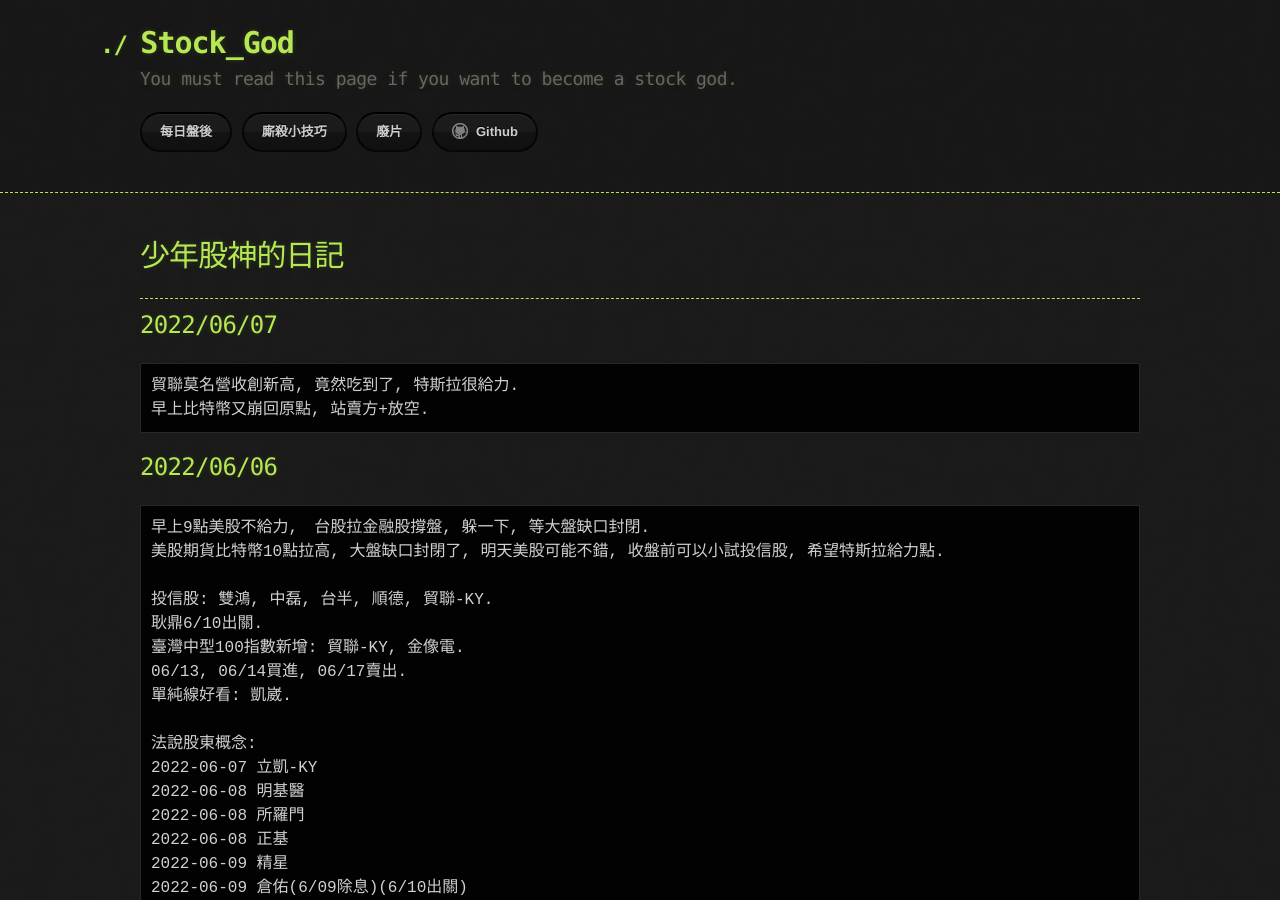
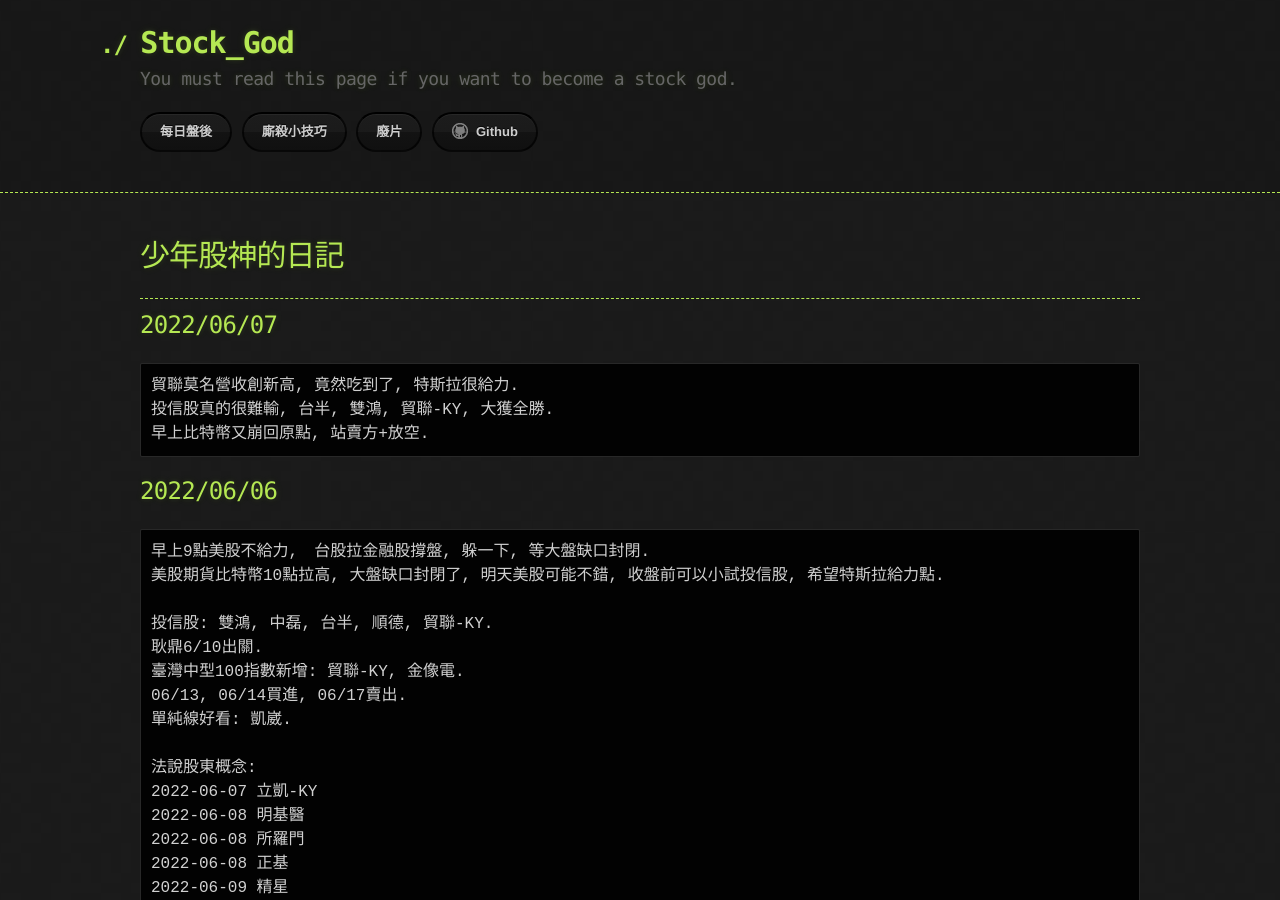
Before and after one commit to lepg5487/Stock_God, a Jekyll site: the page built from index.md, in a window 1280 px wide and 900 px high. Built offline with Jekyll 4.4.1, drawn with Linux system fonts in a browser that asks for light colours; our own code applies the rules of GitHub Pages for plain Markdown files.

Commit message:
Update index.md

````diff
--- a/index.md
+++ b/index.md
@@ -9,6 +9,7 @@
 ## 2022/06/07
 ```
 貿聯莫名營收創新高, 竟然吃到了, 特斯拉很給力.
+投信股真的很難輸, 台半, 雙鴻, 貿聯-KY, 大獲全勝.
 早上比特幣又崩回原點, 站賣方+放空.
 ```
 
````
